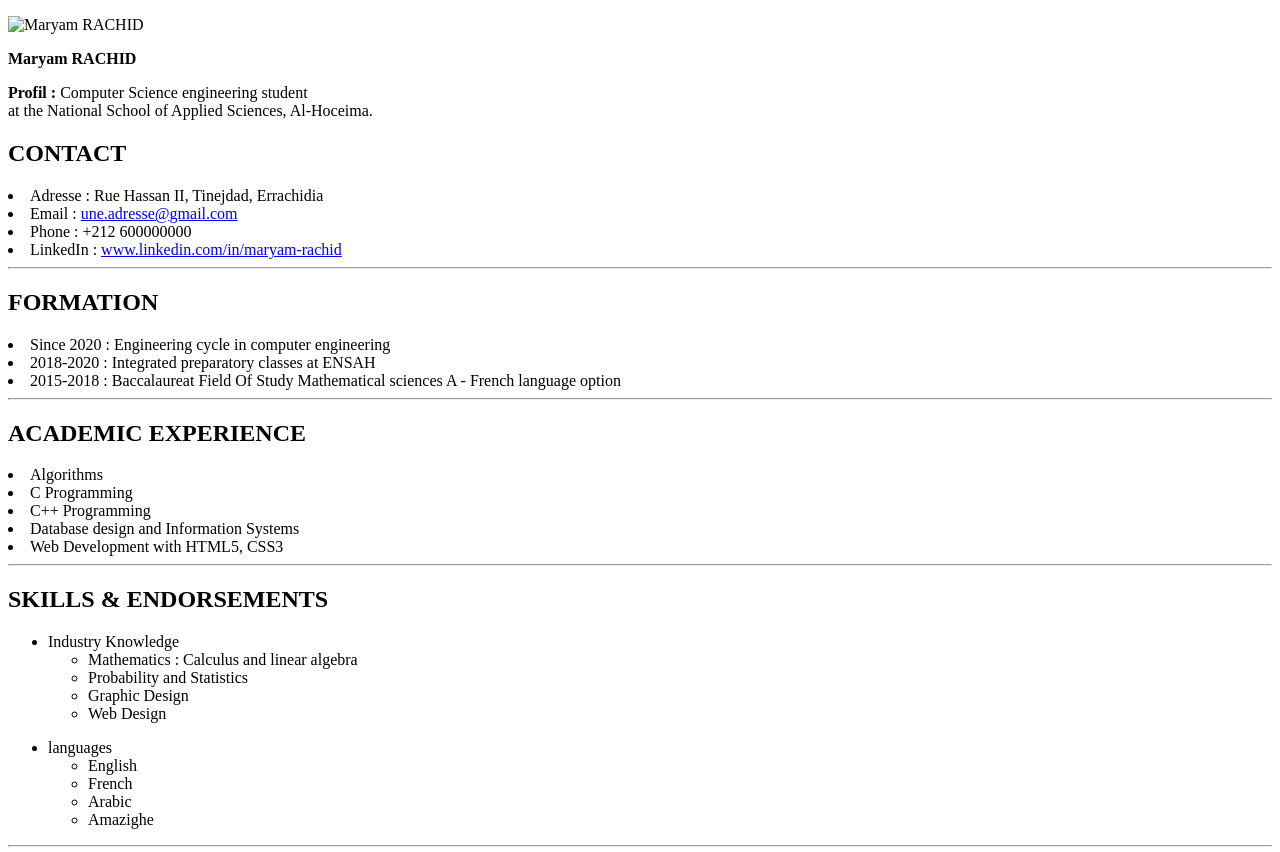
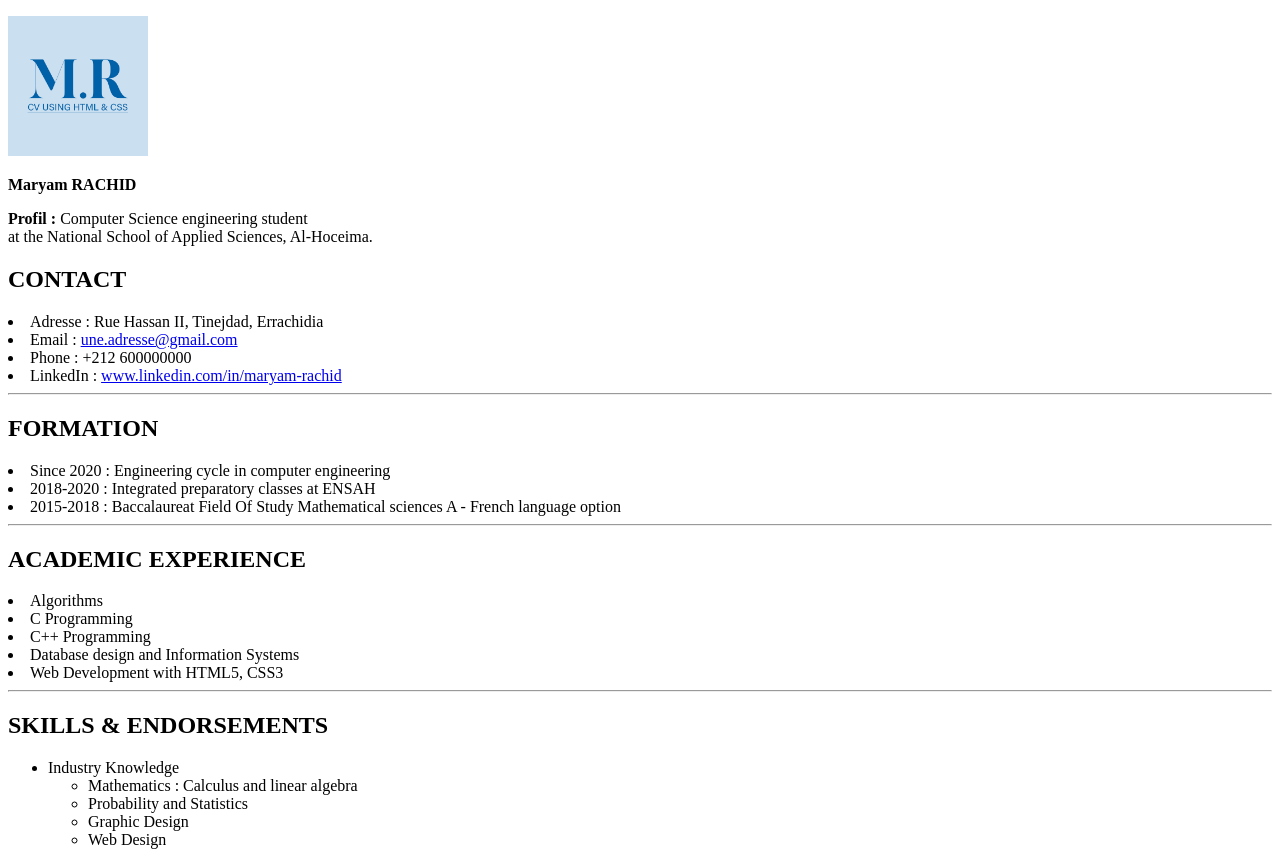
Before and after one commit to MaryamRACHID/MaryamRACHID.github.io, a plain HTML site: page Maryam_RACHID_TP1.html in a window 1280 px wide. Shown: the top 852 px of the page. Drawn offline with Linux system fonts and the light colour scheme.

Commit message:
Update Maryam_RACHID_TP1.html

```diff
--- a/Maryam_RACHID_TP1.html
+++ b/Maryam_RACHID_TP1.html
@@ -8,7 +8,7 @@
 
     <div class="cv_header">
       <p>
-        <img src="imgs/LOGO.png" alt="Maryam RACHID" width="140'">
+        <img src="LOGO.png" alt="Maryam RACHID" width="140'">
       </p>
       <p>
         <strong>Maryam RACHID</strong> <br>
```
